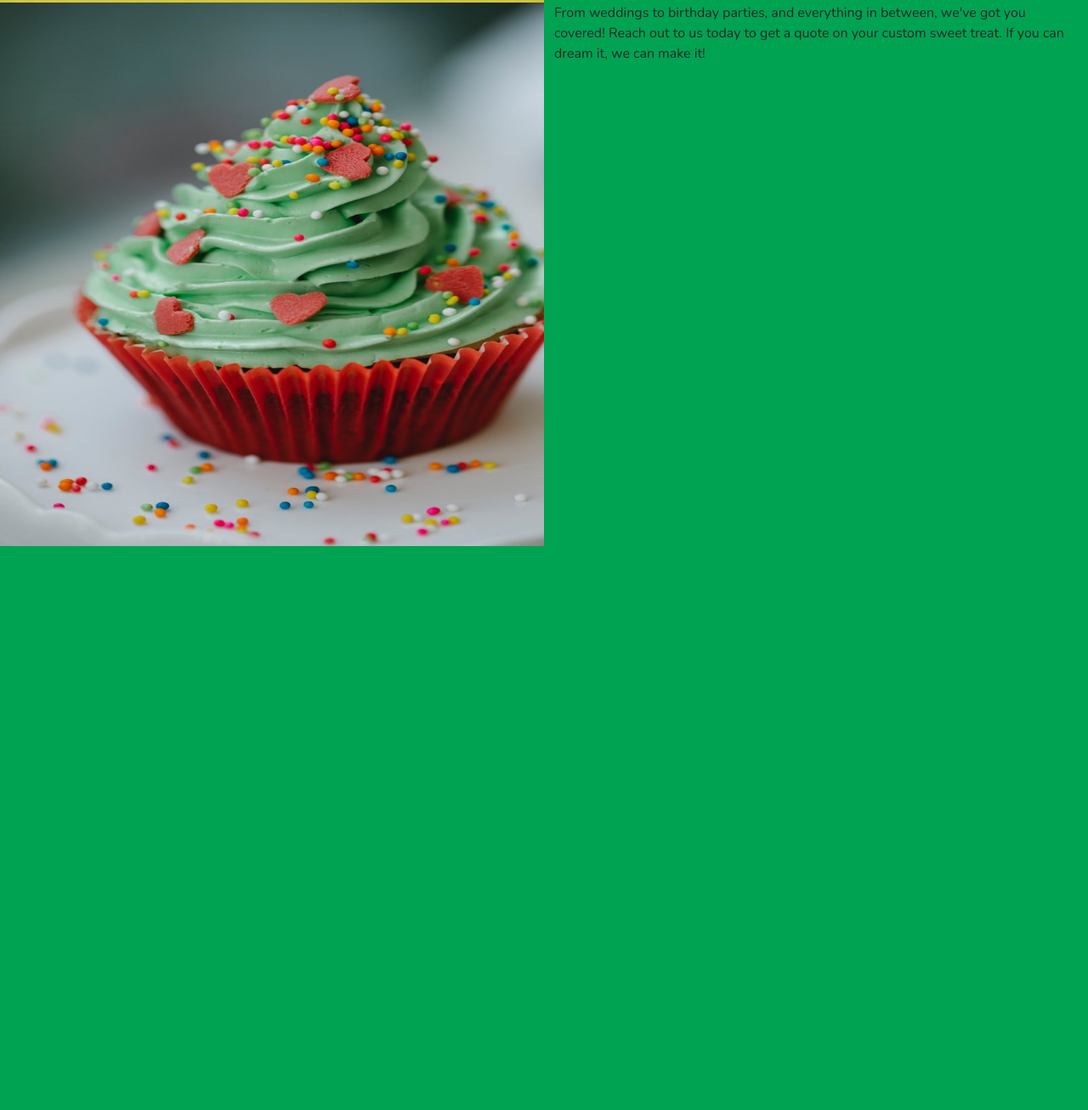
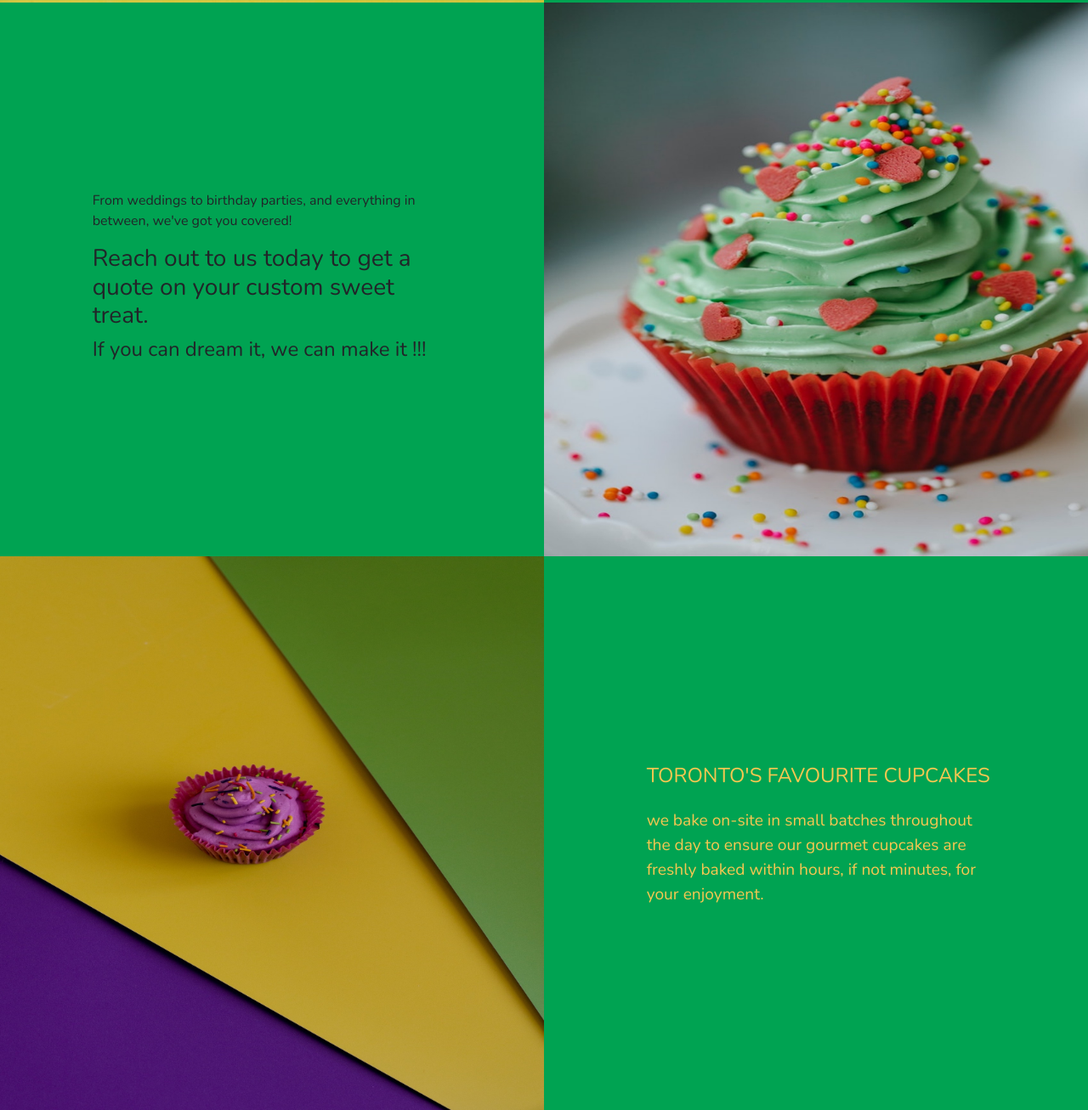
Before and after one commit to charuzain/House_Of_cupCakes, a plain HTML site: page index.html in a window 1280 px wide. Shown: the part 1301-2608 px from the top of the page at 85% size. Before the commit the page ends 1944 px from the top, so only its background shows below. Drawn offline with nearby package versions, Linux system fonts and the light colour scheme.

Commit message:
jquery added for nav background color

```diff
--- a/index.html
+++ b/index.html
@@ -103,15 +103,49 @@
     </section>
 
     <!-- image 3 -->
-    <section class="container-fluid">
-      <div class="row">
-        <div class="col-6 px-0">
+    <section class="container-fluid px-0">
+      <div class="row align-items-center">
+        <div class="col-md-6 px-0 order-2 order-md-2">
           <img class="img-fluid" src="icons/image2.jpg" alt="" />
         </div>
-        <div class="col-6">
-          From weddings to birthday parties, and everything in between, we've
-          got you covered! Reach out to us today to get a quote on your custom
-          sweet treat. If you can dream it, we can make it!
+        <div class="col-md-6 order-1 order-md-1">
+          <div class="row">
+            <div class="col-lg-2 col-1"></div>
+            <div class="col-lg-8 col-10" id="section3">
+              <p>
+                From weddings to birthday parties, and everything in between,
+                we've got you covered!
+              </p>
+              <h3>
+                Reach out to us today to get a quote on your custom sweet treat.
+              </h3>
+              <h4>If you can dream it, we can make it !!!</h4>
+            </div>
+            <div class="col-lg-2 col-1"></div>
+          </div>
+        </div>
+      </div>
+    </section>
+
+    <section class="container-fluid px-0" id="content">
+      <div class="row align-items-center">
+        <div class="col-md-6 px-0 order-2 order-md-1">
+          <img class="img-fluid" src="icons/img1.jpg" alt="" />
+        </div>
+        <div id="section2" class="col-md-6 order-1 order-md-2">
+          <div class="row">
+            <div class="col-1 col-lg-2"></div>
+            <div class="col-10 col-lg-8" id="section2-content">
+              <h4>TORONTO'S FAVOURITE CUPCAKES</h4>
+              <p>
+                we bake on-site in small batches throughout the day to ensure
+                our gourmet cupcakes are freshly baked within hours, if not
+                minutes, for your enjoyment.
+              </p>
+            </div>
+            <div class="col-1 col-lg-2"></div>
+          </div>
+          <!-- <i class="fa-solid fa-cupcake"></i> -->
         </div>
       </div>
     </section>
@@ -123,7 +157,7 @@
       </div>
     </div>
     </div> -->
-
+    <script src="https://ajax.googleapis.com/ajax/libs/jquery/3.6.0/jquery.min.js"></script>
     <script
       src="https://cdn.jsdelivr.net/npm/@popperjs/core@2.9.2/dist/umd/popper.min.js"
       integrity="sha384-IQsoLXl5PILFhosVNubq5LC7Qb9DXgDA9i+tQ8Zj3iwWAwPtgFTxbJ8NT4GN1R8p"
@@ -134,5 +168,22 @@
       integrity="sha384-cVKIPhGWiC2Al4u+LWgxfKTRIcfu0JTxR+EQDz/bgldoEyl4H0zUF0QKbrJ0EcQF"
       crossorigin="anonymous"
     ></script>
+    <script>
+      $(function () {
+        $(document).scroll(function () {
+          var $nav = $("#mainNavbar");
+
+          $nav.toggleClass("scrolled", $(this).scrollTop() > $nav.height());
+        });
+      });
+    </script>
+    <!-- <script>
+      $(function () {
+        $(document).scroll(function () {
+          const $nav = $("#mainNavbar");
+          $nav.toggleClass("scrolled", $(this).scrollTop() > $nav.height());
+        });
+      });
+    </script> -->
   </body>
 </html>
```
